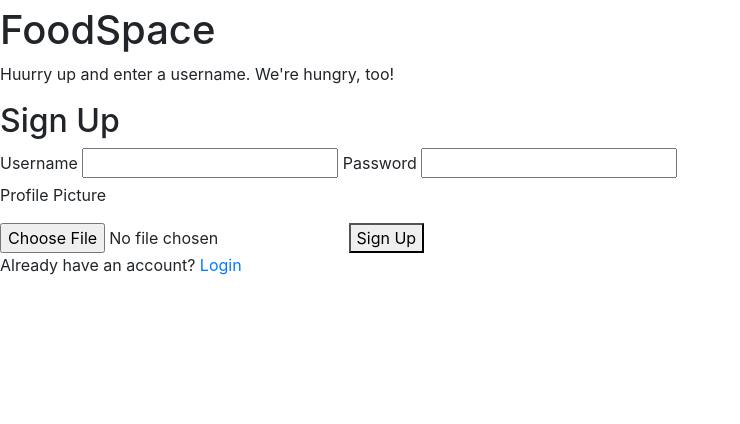
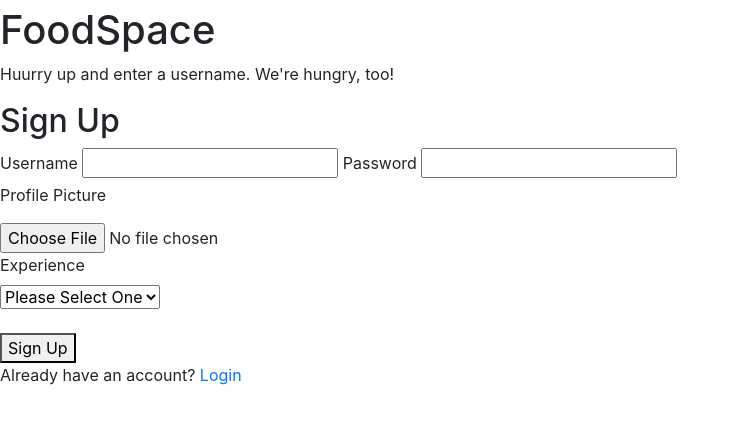
Before and after one commit to Jenniferrmuniz/food-space, a Node server app: page /user/signup in a window 1280 px wide. Shown: the part 64-488 px from the top of the page, without its empty margins (0-740 px from the left). Run offline with Node 20, Linux system fonts and the light colour scheme; some libraries are stand-ins or nearby versions.

Commit message:
experience added to model and signup working in DB

```diff
--- a/routes/user-routes.js
+++ b/routes/user-routes.js
@@ -31,12 +31,14 @@ router.post('/signup', magicUploadTool.single('the-image-input-name'), (req, res
 
   let username = req.body.theUsername;
   let password = req.body.thePassword;
+  let experience = req.body.theExperience;
   let salt = bcrypt.genSaltSync(bcryptSalt);
   let hashPass = bcrypt.hashSync(password, salt);
 
   let newUser = {
     username: username,
-    password: hashPass
+    password: hashPass,
+    experience: experience
   }
 
 
--- a/views/recipes/recommended.hbs
+++ b/views/recipes/recommended.hbs
@@ -1 +1,6 @@
 <h1>RECOMMENDED</h1>
+
+{{!-- if the user's experience is amateur, show 'Easy' level recipes
+else if the user's exp is professional, show 'Hard' level recipes --}}
+
+{{!-- {{#if }} --}}
--- a/views/user/signup.hbs
+++ b/views/user/signup.hbs
@@ -17,15 +17,27 @@
   <p>Profile Picture</p>
   <input type="file" name="the-image-input-name">
 
+  <div>
+    <label>Experience</label>
+    <br>
+    <select name="theExperience">
+
+      <option value="" selected disabled>Please Select One</option>
+      <option value="Amateur">Amateur</option>
+      <option value="Professional">Professional</option>
+
+
+    </select>
+  </div>
 
   {{!-- {{#if errorMessage }}
     <div class="error-message">{{ errorMessage }}</div>
   {{/if}} --}}
-
+  <br>
   <button type='submit'>Sign Up</button>
 
 
-{{!-- google signup if we want to add later --}}
+  {{!-- google signup if we want to add later --}}
 
   {{!-- {{#unless user}}
   <div>
```
Also changed, not shown: models/User.js (+6 -2 lines).
